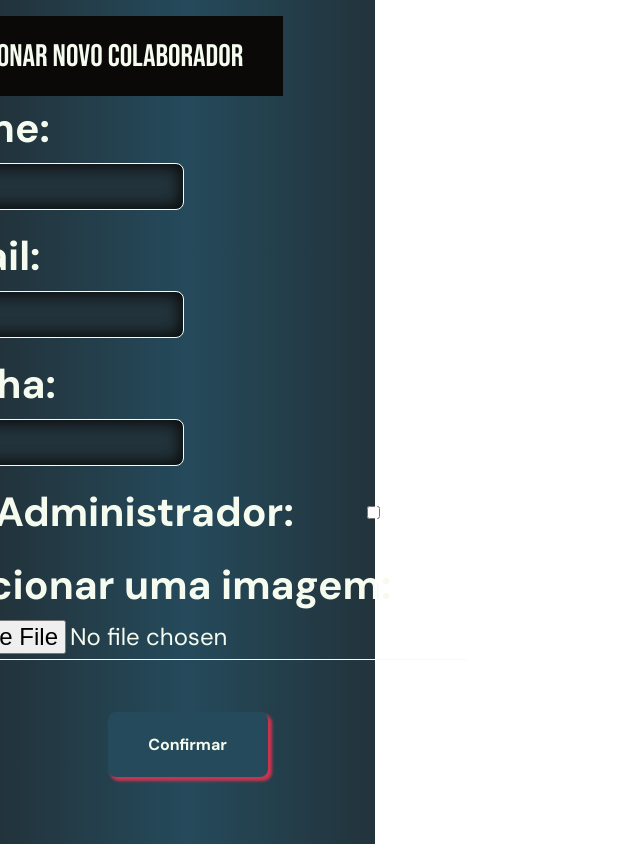
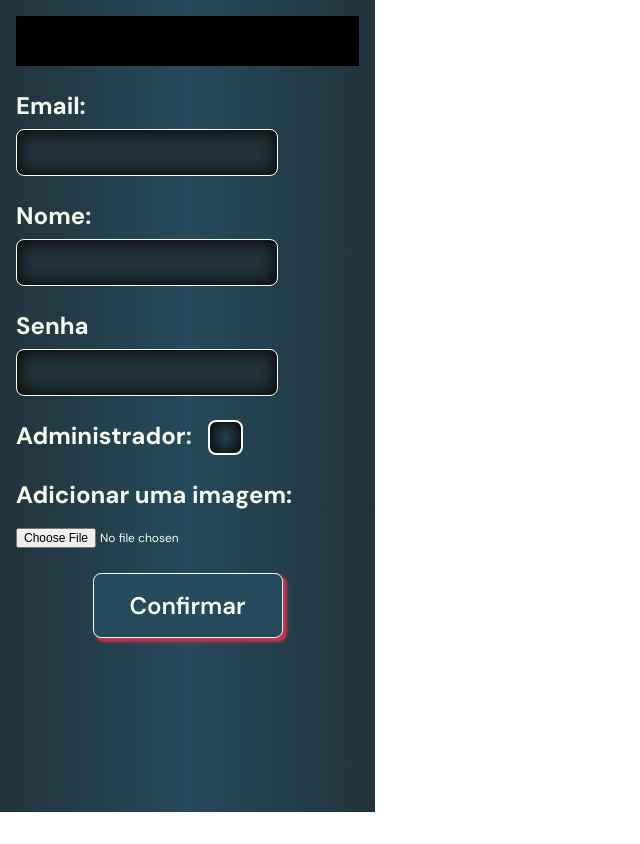
Before and after one commit to Grupo-2-Sustentare/sustentare-web, a React (Create React App) app: page /cadastro in a window 1280 px wide. Shown: the whole page, without its empty margins (0-640 px from the left). After the commit the page ends 812 px from the top, so only its background shows below. Built offline with nearby package versions, Linux system fonts and the light colour scheme; a web font is replaced by a local one.

Commit message:
Tela de cadastro 95%

```diff
--- a/src/components/NavBar/NavBar.jsx
+++ /dev/null
@@ -1,10 +0,0 @@
-import styles from './navBar.module.css'
-
-export default function NavBar ({ Icon, InsideText}){
-    return (
-        <div className={styles.NavBar}>
-            <Icon/>
-            <p className={styles.Title}>{InsideText}</p>
-        </div>
-    );
-}
--- a/src/components/NavBar/navBar.module.css
+++ /dev/null
@@ -1,15 +0,0 @@
-.NavBar{
-    display: flex;
-    align-items: center;
-    width: 375px;
-    height: 80px;
-    background-color: var(--preto);
-    color: var(--white);
-}
-
-.Title{
-    width: 80%;
-    text-align: center;
-    font-size: 1.3em;
-    font-family: var(--fonte-destaque);
-}
--- a/src/pages/Cadastro/Cadastro.jsx
+++ b/src/pages/Cadastro/Cadastro.jsx
@@ -1,13 +1,12 @@
-import styles from "./cadastro.module.css";
 import { useNavigate } from "react-router-dom";
 import { toast } from "react-toastify";
 import React, { useState } from "react";
+import api from "../../api";
+import TextInput from "../../components/TextInput/TextInput"
+import  styles  from "../../pages/Cadastro/cadastro.module.css";
 import Button from "../../components/Button/Button";
-import Input from "../../components/TextInput/TextInput";
-import inputTextStyle from "../../components/TextInput/textInput.module.css";
-import api from "../../api";
-import VectorIcon from "../../components/VectorIcon/VectorIcon";
-import NavBar from "../../components/NavBar/NavBar";
+import Checkbox from "../../components/Checkbox/Checkbox"
+
 
 
 const Cadastro = () => {
@@ -16,9 +15,11 @@ const Cadastro = () => {
     const [nome, setNome] = useState("");
     const [senha, setSenha] = useState("")
     const [email, setEmail] = useState("");
-    const [acesso, setAcesso] = useState(null);
+    var [acesso, setAcesso] = useState(null);
     const [imagem, setImagem] = useState(null);
     const idResponsavel = sessionStorage.getItem("idResponsavel") || 100;
+
+
 
     const handleSave = () => {
         const objetoAdicionado = {
@@ -27,6 +28,12 @@ const Cadastro = () => {
             senha,
             acesso
         };
+
+        console.log(nome)
+        console.log(email)
+        console.log(senha)
+        console.log(acesso)
+
 
         // Faz uma requisição POST para a API
         api.post(`/usuarios?${new URLSearchParams({ idResponsavel })}`, objetoAdicionado).then(() => {
@@ -42,7 +49,8 @@ const Cadastro = () => {
         setStateFunction(event.target.value);
     }
     const handleCheckboxInputChange = (event) => {
-        setAcesso(event.target.checked ? 1 : 0);
+        setAcesso( 1);
+
     };
     const handleImageChange = (event) => {
         const file = event.target.files[0];
@@ -52,45 +60,40 @@ const Cadastro = () => {
     };
 
     return (
-        <div>
-            < NavBar Icon={VectorIcon} InsideText={"ADICIONAR NOVO COLABORADOR"}/>
-            <div className={styles["form"]}>
-                <div className={styles["campo"]}>
-                    <h2>Nome:</h2>
-                    <Input value={nome} type="text" onChange={(e) => handleTextInputChange(e, setNome)}
-                           className={inputTextStyle["gunMetalInput"]}/>
+        <div className={styles.divPrincipal}>
+                <div className={styles.header}></div>
+                <div className={styles.divTexInput}>
+                    <h1 className={styles.h1}>Email:</h1>
+                    <TextInput Input value={email} type="text" onChange={(e) => handleTextInputChange(e, setEmail)}/>
                 </div>
-                <div className={styles["campo"]}>
-                    <h2>Email:</h2>
-                    <Input value={email} type="text" onChange={(e) => handleTextInputChange(e, setEmail)}
-                           className={inputTextStyle["gunMetalInput"]}/>
+                <div className={styles.divTexInput}>
+                    <h1 className={styles.h1}>Nome:</h1>
+                    <TextInput value={nome} type="text" onChange={(e) => handleTextInputChange(e, setNome)}/>
                 </div>
-                <div className={styles["campo"]}>
-                    <h2>Senha:</h2>
-                    <Input value={senha} type="password" onChange={(e) => handleTextInputChange(e, setSenha)}
-                           className={inputTextStyle["gunMetalInput"]}/>
+                <div className={styles.divTexInput}>
+                    <h1 className={styles.h1}>Senha</h1>
+                    <TextInput value={senha} type="password" onChange={(e) => handleTextInputChange(e, setSenha)}/>
                 </div>
-                <div className={styles["campoCheckbox"]}>
-                    <h2>Administrador:</h2>
-                    <input
-                        type="checkbox"
-                        checked={acesso === 1}
-                        onChange={handleCheckboxInputChange}
-                        className={inputTextStyle["checkBox"]}
-                    />
+                <div className={styles.divAdministrador}>
+                    <h1 className={styles.h1}>Administrador:</h1>
+                    <Checkbox onClick={handleCheckboxInputChange}/>
                 </div>
-                <div className={styles["campo"]}>
-                    <h2>Adicionar uma imagem:</h2>
+                <div className={styles.campo}>
+                    <h1 className={styles.h1}>Adicionar uma imagem:</h1>
+                    <div className={styles.devInput}>
                         <input
                             type="file"
                             accept="image/*"
                             onChange={handleImageChange}
                         />
+
                     </div>
                 </div>
-            <div className={styles["botao"]}>
-                <Button insideText="Confirmar" onClick={handleSave}/>
+
+                <div className={styles.divButton}>
+                    <Button insideText={"Confirmar"}  onClick={handleSave}/>
                 </div>
+
         </div>
     );
 };
--- a/src/pages/Cadastro/cadastro.module.css
+++ b/src/pages/Cadastro/cadastro.module.css
@@ -1,47 +1,51 @@
-.form{
-    height: 563px;
+@import url('https://fonts.googleapis.com/css2?family=DM+Sans:wght@400;700&display=swap');
+
+.header{
     width: 100%;
+    height: 50px;
+    background-color: black;
+}
+
+.divPrincipal{
+    width: 100%;
+    height: 100%;
     display: flex;
     flex-direction: column;
-    justify-content: center;
-    align-items: center;
-    gap: 20px;
+    gap: 24px;
+}
+
+.h1{
+    font-family: 'DM Sans', sans-serif;;
+    font-size: 24px;
+}
+
+.divAdministrador{
+    display: flex;
+    gap: 16px;
+}
+
+.divTexInput{
+    display: flex;
+    flex-direction: column;
+    gap: 8px;
 }
 
 .campo {
     display: flex;
     flex-direction: column;
-    width: 95%;
+    width: 100%;
     gap: 8px;
 }
-.campoCheckbox {
+
+
+
+input[type="file"] {
+    font-size: 12px; /* Altere o valor para o tamanho de fonte desejado */
+}
+
+.divButton{
     display: flex;
-    flex-direction: row;
-    width: 95%;
-    justify-content: space-evenly;
+    flex-direction: column;
+    width: 100%;
     align-items: center;
 }
-
-.botao {
-    width: 100%;
-    height: 169px;
-    display: flex;
-    justify-content: center;
-    align-items: center;
-    border-top: 1px solid var(--white)
-}
-
-.botao > button {
-    width: 160px;
-    height: 65px;
-    background: var(--carvao);
-    border-radius: 8px;
-    color: var(--white);
-    font-size: 16px;
-    font-weight: 700;
-    border: none;
-}
-
-.botao > button:hover {
-    cursor: pointer;
-}
```
Lines whose indentation alone changed are shown as unchanged.
